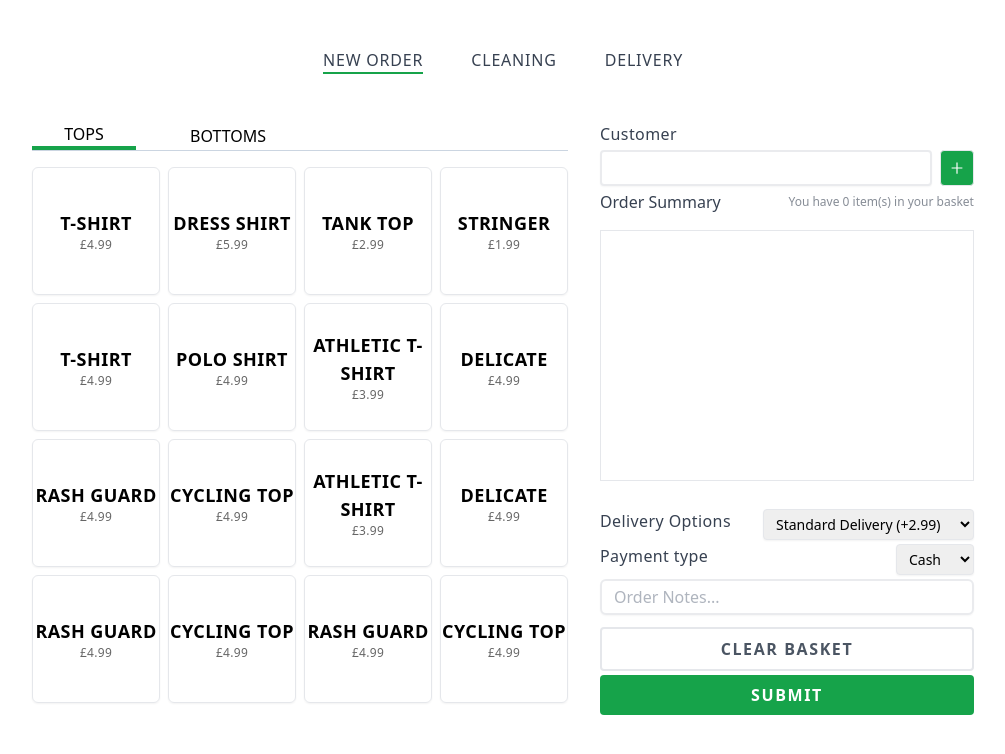
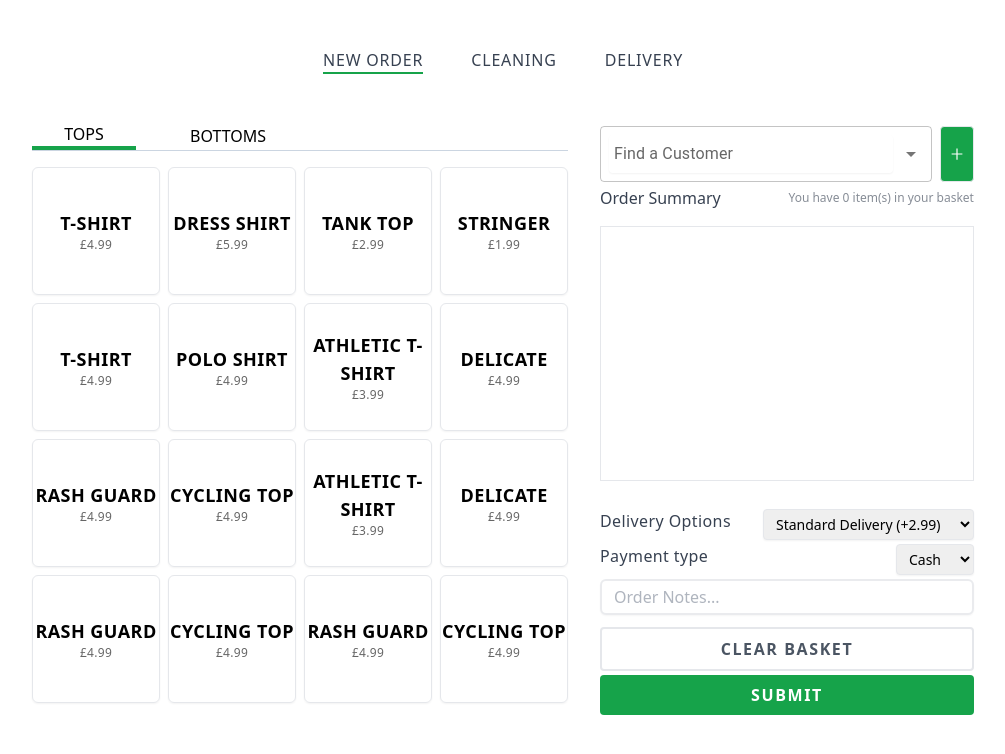
Before and after one commit to McGarry-A/pos, a React (Create React App) app: page /new-order in a window 1280 px wide. Shown: the top 754 px of the page, without its empty margins (137-1142 px from the left). Built offline with nearby package versions, Linux system fonts and the light colour scheme.

Commit message:
added auto-complete when searching through customers

```diff
--- a/package.json
+++ b/package.json
@@ -3,6 +3,9 @@
   "version": "0.1.0",
   "private": true,
   "dependencies": {
+    "@emotion/react": "^11.9.0",
+    "@emotion/styled": "^11.8.1",
+    "@mui/material": "^5.8.1",
     "@reduxjs/toolkit": "^1.8.1",
     "@testing-library/jest-dom": "^5.16.4",
     "@testing-library/react": "^13.2.0",
@@ -45,6 +48,8 @@
     ]
   },
   "devDependencies": {
+    "@types/material-ui": "^0.21.12",
+    "@types/react-tap-event-plugin": "0.0.31",
     "autoprefixer": "^10.4.7",
     "postcss": "^8.4.13",
     "tailwindcss": "^3.0.24",
--- a/src/Components/NewOrderForm/NewOrderForm.tsx
+++ b/src/Components/NewOrderForm/NewOrderForm.tsx
@@ -5,16 +5,34 @@ import CreateCustomerForm from "../CreateCustomerForm/CreateCustomerForm";
 import React, { useState } from "react";
 import Portal from "../Portal/Portal";
 import useBasket from "../../Context/BasketProvider";
+import { useAppSelector } from "../../Store";
+
+import TextField from "@mui/material/TextField";
+import Autocomplete from "@mui/material/Autocomplete";
+import { CustomerInterface } from "../CustomerInterface";
 
 const NewOrderForm: React.FC = () => {
   const [portalIsHidden, setPortalIsHidden] = useState<boolean>(false);
-  const target = document.getElementById("root");
 
   const basket = useBasket();
+  const customers = useAppSelector((state) => state.customers);
+
+  const target = document.getElementById("root");
 
   const handleClearCustomer = () => {
     const { setCurrentCustomer } = basket;
     setCurrentCustomer(null);
+  };
+
+  const handleSelectCustomer = (newValue: string | null) => {
+    const { setCurrentCustomer } = basket;
+    // probably need a better way to find the results
+
+    const filteredArray = customers.filter(
+      (el) => `${el.firstName} ${el.lastName}` === newValue
+    );
+    const customer = filteredArray[0];
+    setCurrentCustomer(customer);
   };
 
   const renderCustomerDetails = () => {
@@ -53,25 +71,31 @@ const NewOrderForm: React.FC = () => {
     const { currentCustomer } = basket;
 
     if (currentCustomer) return;
+    const options = customers.map((el) => `${el.firstName} ${el.lastName}`);
+
+    // change input to auto suggest box from mui or something
+    // our list of customers is declared at the top of the component and inside "customers"
 
     return (
       <div className="">
-        <p className="text-gray-700">
-          Customer
-        </p>
         <div className="flex space-x-2 my-1">
-          <input
-            type="text"
-            name=""
-            id=""
-            autoComplete=""
-            className="h-8 border-2 shadow-sm"
+          <Autocomplete
+            disablePortal
+            id="combo-box-demo"
+            options={options}
+            sx={{ width: "100%" }}
+            onChange={(e: any, newValue: string | null) =>
+              handleSelectCustomer(newValue)
+            }
+            renderInput={(params) => (
+              <TextField {...params} label="Find a Customer" />
+            )}
           />
           <button
             className="border rounded bg-green-600 p-2 hover:bg-green-800"
             onClick={() => setPortalIsHidden(!portalIsHidden)}
           >
-            <AiOutlinePlus color="white"  />
+            <AiOutlinePlus color="white" />
           </button>
         </div>
       </div>
--- a/tsconfig.json
+++ b/tsconfig.json
@@ -2,6 +2,7 @@
   "compilerOptions": {
     "target": "es5",
     "lib": [
+      "es6",
       "dom",
       "dom.iterable",
       "esnext"
@@ -18,7 +19,10 @@
     "resolveJsonModule": true,
     "isolatedModules": true,
     "noEmit": true,
-    "jsx": "preserve"
+    "jsx": "preserve",
+    "noImplicitAny": true,
+    "noImplicitThis": true,
+    "strictNullChecks": true
   },
   "include": [
     "src"
```
Also changed, not shown: 1 other file (tests, documents, lock files or other folders).
